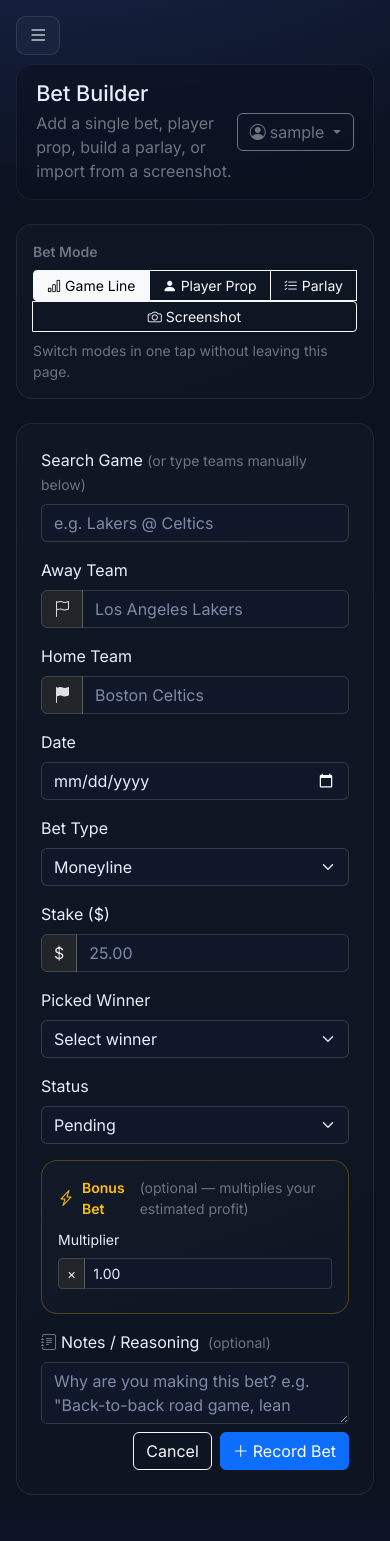
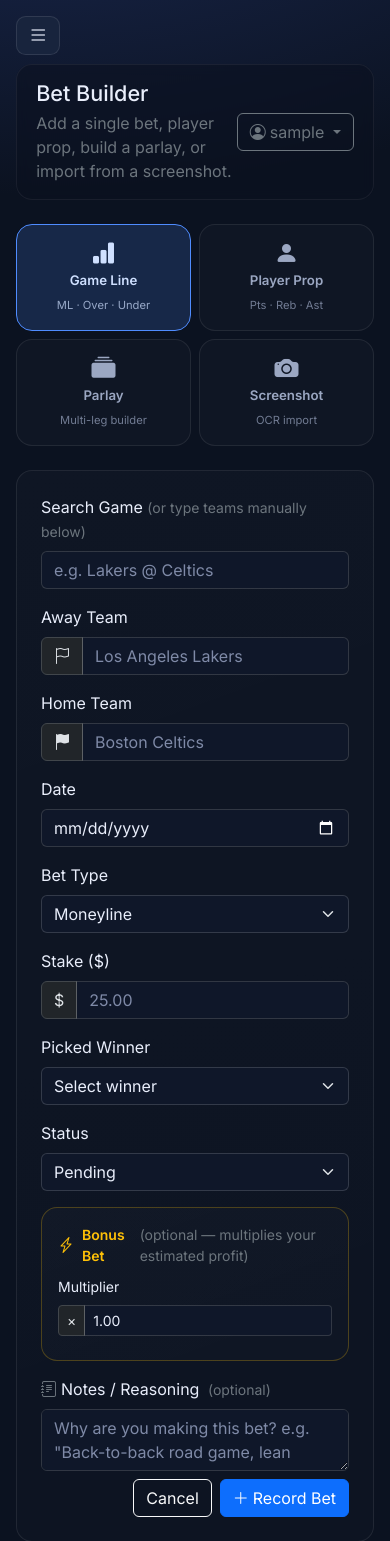
Before and after one commit to Moody24/sports_betting_tracker, a Flask app: page /bets/new in a window 390 px wide. Shown: the top 1541 px of the page. Before the commit the page ends 1495 px from the top, so only its background shows below. Run offline with Flask 3, Linux system fonts and the light colour scheme; the visitor is signed in with stand-in values (Sample User, id 1); data that the repository does not hold is empty; some libraries are stand-ins or nearby versions.

Commit message:
UI modernization: mode cards, live pulse, tier badges, panel animation
- Add Bet: replace btn-group tab strip with 4-card mode grid (bet-mode-grid /
  bet-mode-card) — picking a mode feels like choosing, not tab-hopping; active
  card highlights in blue, inactive cards hover with a subtle lift
- Add Bet: smooth panel-fade-in CSS animation when switching modes (opacity +
  translateY, 0.22s); wires in automatically via existing d-none toggling in
  bet_builder.js — no JS changes required
- NBA Today: live game cards get a green border glow (game-card-live); Live
  badge gains a pulsing green dot (live-pulse); team logos upscaled to 56px
  (team-logo-lg); scores displayed as large bold numerals (score-main)
- Analysis: Edge column badges replaced with styled tier pills (tier-strong /
  tier-moderate / tier-slight) — green/amber/gray with colored borders instead
  of flat Bootstrap fills
- Fix: add `from __future__ import annotations` to app/__init__.py so the
  list[str] | None type hint works on Python 3.9 (CI environment)

555/555 tests passing.

```diff
--- a/app/__init__.py
+++ b/app/__init__.py
@@ -1,3 +1,5 @@
+from __future__ import annotations
+
 import logging
 import os
 import sys
--- a/app/static/css/theme.css
+++ b/app/static/css/theme.css
@@ -385,6 +385,152 @@ body {
   color: var(--danger) !important;
 }
 
+/* ── Bet Builder Mode Selector ──────────────────────────────── */
+
+.bet-mode-grid {
+  display: grid;
+  grid-template-columns: repeat(4, 1fr);
+  gap: 0.5rem;
+}
+
+@media (max-width: 575.98px) {
+  .bet-mode-grid {
+    grid-template-columns: repeat(2, 1fr);
+  }
+}
+
+.bet-mode-card {
+  display: flex;
+  flex-direction: column;
+  align-items: center;
+  gap: 0.35rem;
+  padding: 1rem 0.5rem;
+  border: 1px solid rgba(255,255,255,.08);
+  border-radius: 1rem;
+  background: rgba(255,255,255,.02);
+  color: var(--text-muted);
+  cursor: pointer;
+  transition: border-color 0.18s ease, background 0.18s ease, color 0.18s ease;
+  text-align: center;
+}
+
+.bet-mode-card:hover {
+  border-color: rgba(255,255,255,.18);
+  background: rgba(255,255,255,.05);
+  color: var(--text-main);
+}
+
+.bet-mode-card.active {
+  border-color: var(--accent);
+  background: var(--accent-soft);
+  color: #cfe0ff;
+}
+
+.bet-mode-icon {
+  font-size: 1.5rem;
+  line-height: 1;
+}
+
+.bet-mode-title {
+  font-size: 0.83rem;
+  font-weight: 600;
+}
+
+.bet-mode-desc {
+  font-size: 0.7rem;
+  opacity: 0.7;
+}
+
+/* ── Panel Fade-in Animation ─────────────────────────────────── */
+
+@keyframes panel-fade-in {
+  from {
+    opacity: 0;
+    transform: translateY(10px);
+  }
+  to {
+    opacity: 1;
+    transform: translateY(0);
+  }
+}
+
+[data-bb-panel]:not(.d-none) {
+  animation: panel-fade-in 0.22s ease;
+}
+
+/* ── Live Game Pulsing Dot ───────────────────────────────────── */
+
+@keyframes pulse-live {
+  0%, 100% { box-shadow: 0 0 0 0 rgba(47, 201, 143, 0.55); }
+  50%       { box-shadow: 0 0 0 5px rgba(47, 201, 143, 0); }
+}
+
+.live-pulse {
+  display: inline-block;
+  width: 8px;
+  height: 8px;
+  background: var(--success);
+  border-radius: 50%;
+  animation: pulse-live 1.8s infinite;
+  vertical-align: middle;
+  margin-right: 5px;
+  flex-shrink: 0;
+}
+
+.game-card-live {
+  border-color: rgba(47, 201, 143, 0.28) !important;
+}
+
+/* ── Team Logo + Score ───────────────────────────────────────── */
+
+.team-logo-lg {
+  width: 56px;
+  height: 56px;
+  object-fit: contain;
+}
+
+.score-main {
+  font-size: 1.8rem;
+  font-weight: 800;
+  line-height: 1;
+  font-variant-numeric: tabular-nums;
+}
+
+/* ── Confidence Tier Pill Badges ─────────────────────────────── */
+
+.tier-strong {
+  background: rgba(47, 201, 143, 0.15);
+  color: #2fc98f;
+  border: 1px solid rgba(47, 201, 143, 0.35);
+  border-radius: 2rem;
+  padding: 0.2rem 0.6rem;
+  font-size: 0.74rem;
+  font-weight: 600;
+  display: inline-block;
+}
+
+.tier-moderate {
+  background: rgba(255, 193, 7, 0.15);
+  color: #ffc107;
+  border: 1px solid rgba(255, 193, 7, 0.35);
+  border-radius: 2rem;
+  padding: 0.2rem 0.6rem;
+  font-size: 0.74rem;
+  font-weight: 600;
+  display: inline-block;
+}
+
+.tier-slight {
+  background: rgba(155, 167, 194, 0.1);
+  color: #9ba7c2;
+  border: 1px solid rgba(155, 167, 194, 0.25);
+  border-radius: 2rem;
+  padding: 0.2rem 0.6rem;
+  font-size: 0.74rem;
+  font-weight: 600;
+  display: inline-block;
+}
+
 /* ── Responsive ──────────────────────────────────────────────── */
 
 @media (max-width: 575.98px) {
--- a/app/templates/bets/form.html
+++ b/app/templates/bets/form.html
@@ -8,25 +8,27 @@
 {# Shared game datalist — populated by bet_builder.js #}
 <datalist id="game-datalist"></datalist>
 
-<div class="card-soft p-3 mb-4">
-  <div class="d-flex flex-wrap align-items-center gap-2">
-    <span class="small text-secondary fw-semibold me-2">Bet Mode</span>
-    <div class="btn-group btn-group-sm flex-wrap" role="group" aria-label="Bet builder modes">
-      <button class="btn btn-outline-light" data-bb-tab="single" type="button">
-        <i class="bi bi-bar-chart me-1"></i>Game Line
-      </button>
-      <button class="btn btn-outline-light" data-bb-tab="prop" type="button">
-        <i class="bi bi-person-fill me-1"></i>Player Prop
-      </button>
-      <button class="btn btn-outline-light" data-bb-tab="parlay" type="button">
-        <i class="bi bi-list-check me-1"></i>Parlay
-      </button>
-      <button class="btn btn-outline-light" data-bb-tab="screenshot" type="button">
-        <i class="bi bi-camera me-1"></i>Screenshot
-      </button>
-    </div>
-    <span class="small text-secondary ms-auto">Switch modes in one tap without leaving this page.</span>
-  </div>
+<div class="bet-mode-grid mb-4">
+  <button class="bet-mode-card" data-bb-tab="single" type="button">
+    <div class="bet-mode-icon"><i class="bi bi-bar-chart-fill"></i></div>
+    <div class="bet-mode-title">Game Line</div>
+    <div class="bet-mode-desc">ML · Over · Under</div>
+  </button>
+  <button class="bet-mode-card" data-bb-tab="prop" type="button">
+    <div class="bet-mode-icon"><i class="bi bi-person-fill"></i></div>
+    <div class="bet-mode-title">Player Prop</div>
+    <div class="bet-mode-desc">Pts · Reb · Ast</div>
+  </button>
+  <button class="bet-mode-card" data-bb-tab="parlay" type="button">
+    <div class="bet-mode-icon"><i class="bi bi-collection-fill"></i></div>
+    <div class="bet-mode-title">Parlay</div>
+    <div class="bet-mode-desc">Multi-leg builder</div>
+  </button>
+  <button class="bet-mode-card" data-bb-tab="screenshot" type="button">
+    <div class="bet-mode-icon"><i class="bi bi-camera-fill"></i></div>
+    <div class="bet-mode-title">Screenshot</div>
+    <div class="bet-mode-desc">OCR import</div>
+  </button>
 </div>
 
 {# ══════════════════════════════════════════════════════════════════
--- a/app/templates/bets/nba_analysis.html
+++ b/app/templates/bets/nba_analysis.html
@@ -149,11 +149,11 @@
           </td>
           <td class="text-center tabular-num">
             {% if play.confidence_tier == 'strong' %}
-              <span class="badge text-bg-success">{{ '%.1f'|format(play.edge * 100) }}%</span>
+              <span class="tier-strong">{{ '%.1f'|format(play.edge * 100) }}%</span>
             {% elif play.confidence_tier == 'moderate' %}
-              <span class="badge text-bg-warning text-dark">{{ '%.1f'|format(play.edge * 100) }}%</span>
+              <span class="tier-moderate">{{ '%.1f'|format(play.edge * 100) }}%</span>
             {% else %}
-              <span class="badge text-bg-secondary">{{ '%.1f'|format(play.edge * 100) }}%</span>
+              <span class="tier-slight">{{ '%.1f'|format(play.edge * 100) }}%</span>
             {% endif %}
           </td>
           <td class="text-center">
```
Also changed, not shown: app/templates/bets/nba_today.html (+9 -9 lines).
